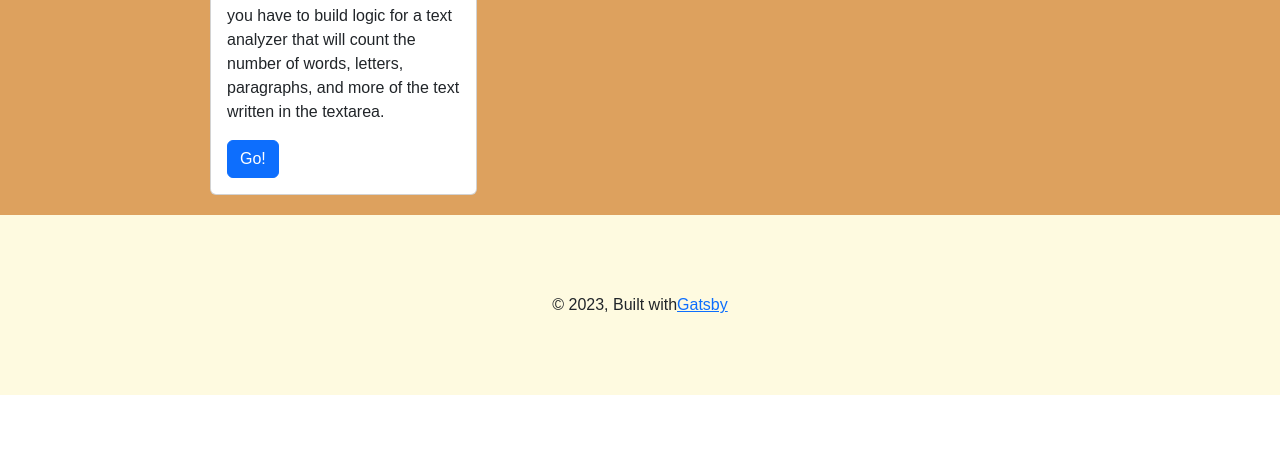
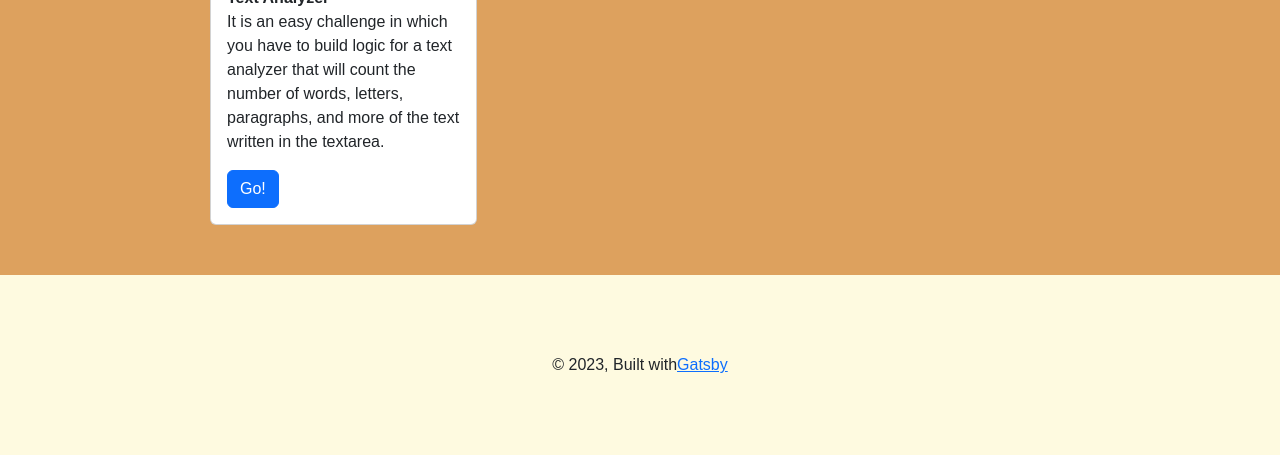
Before and after one commit to warranttsai/react-challenges-gatsby, a Gatsby site: page / in a window 1280 px wide. Shown: the part 1092-1547 px from the top of the page. Before the commit the page ends 1487 px from the top, so only its background shows below. Built offline with nearby package versions, Linux system fonts and the light colour scheme; Gatsby itself is replaced by a stand-in of ours.

Commit message:
fix: adjust react-challenge-list-section padding

```diff
--- a/src/styles/root-page.scss
+++ b/src/styles/root-page.scss
@@ -3,7 +3,7 @@
   flex-wrap: wrap;
   justify-content: flex-start;
   gap: 10px;
-  padding: 20px;
+  padding: 50px 20px;
   max-width: 950px;
   margin-inline: auto;
 }
```
